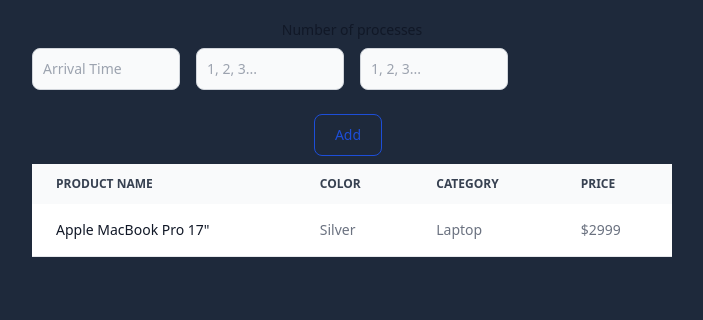
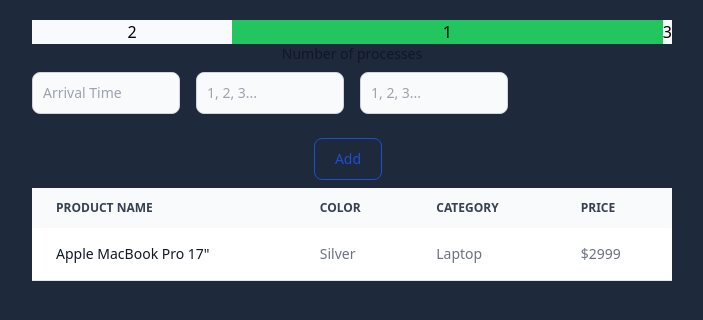
Before and after one commit to bigg-khaled/Gantt-Chart-Visualizer, a React (Create React App) app: page / in a window 1280 px wide. Shown: the top 320 px of the page, without its empty margins (288-991 px from the left). Built offline with nearby package versions, Linux system fonts and the light colour scheme.

Commit message:
Updated beta div

```diff
--- a/src/Components/OSForm.jsx
+++ b/src/Components/OSForm.jsx
@@ -43,6 +43,11 @@
       <div className="bg-slate-800 pt-5 h-screen ">
         <div className="w-1/2 flex mx-auto ">
           <form onSubmit={handleSubmit} className="new-item-form">
+            <div className="grid grid-flow-col auto-cols-max hover:auto-cols-min grid grid-cols-[200px_auto]">
+              <div className="bg-slate-50 ">2</div>
+              <div className="bg-green-500 ">1</div>
+              <div className="bg-slate-50 ">3</div>
+            </div>
             <div className="form-row">
               <div class="mb-6">
                 <label
```
